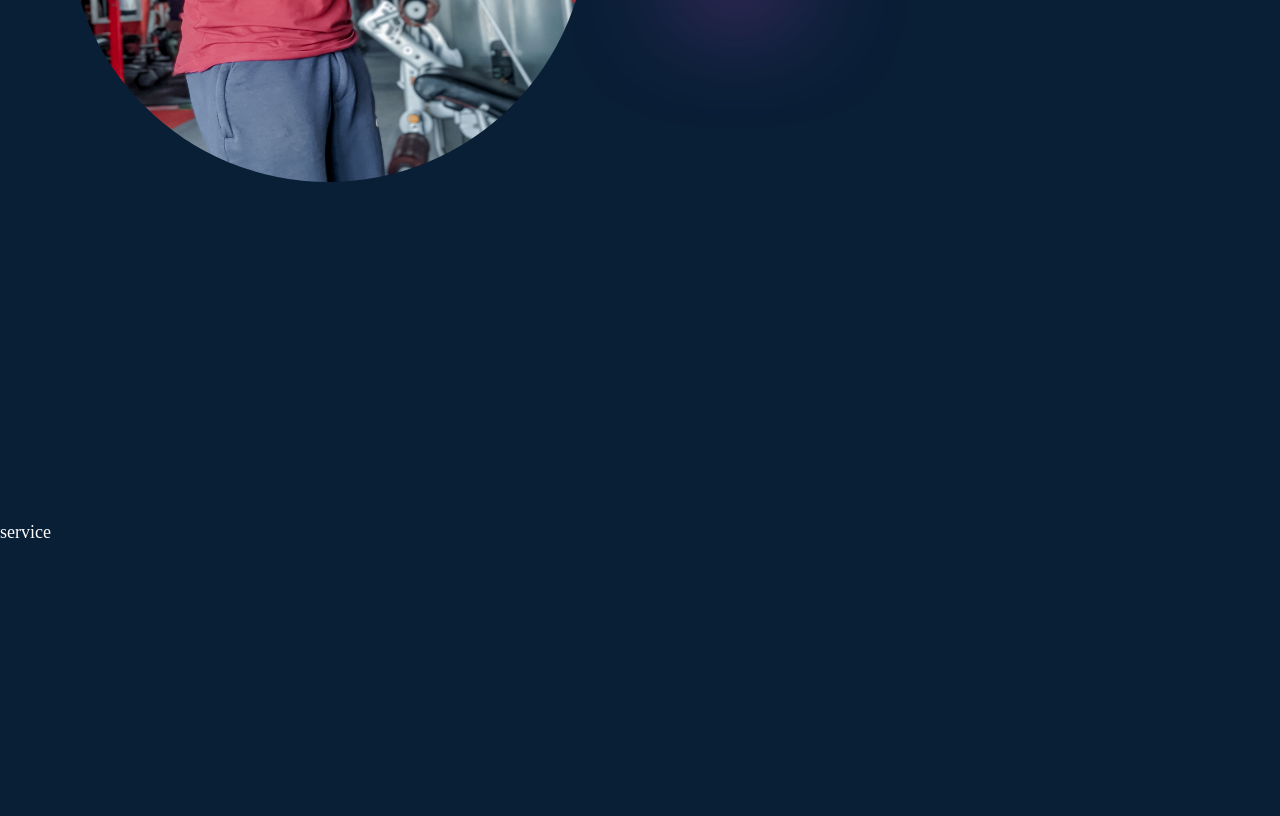
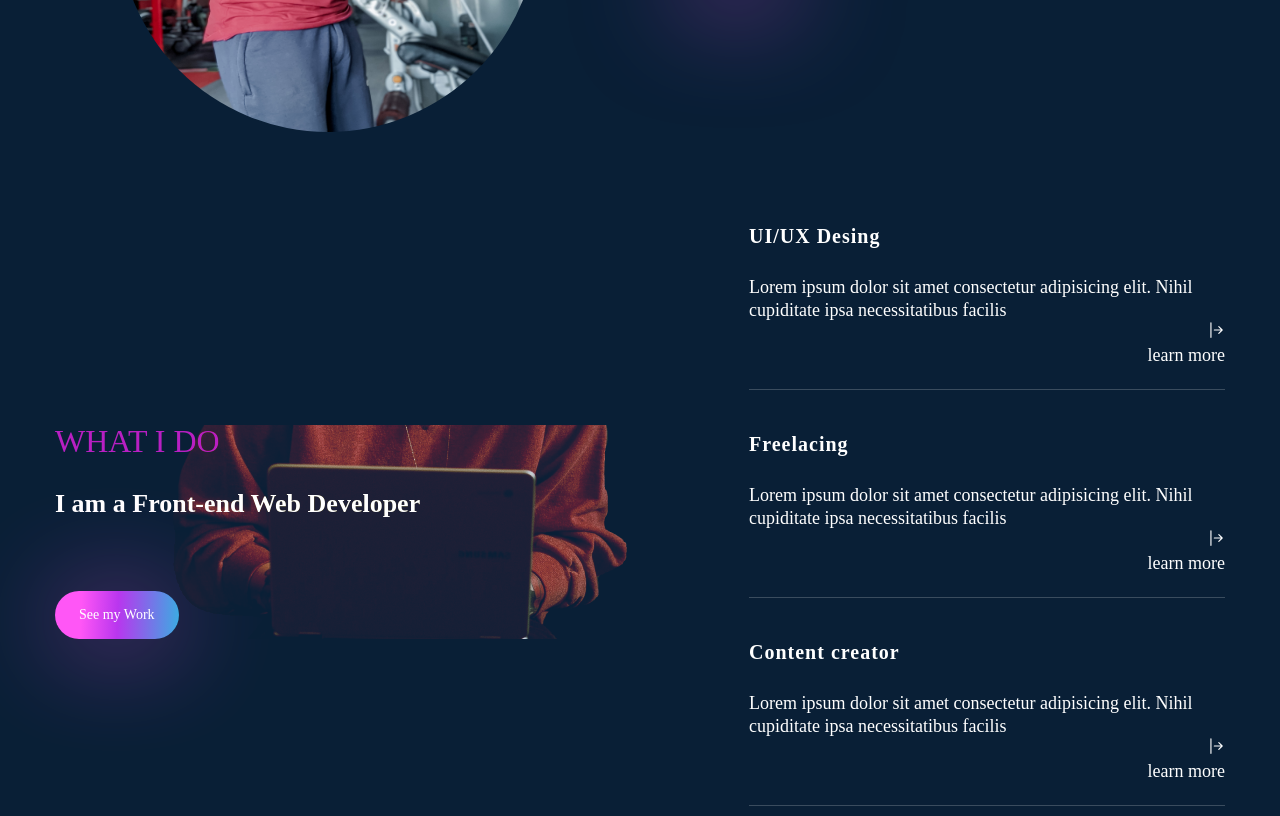
Before and after one commit to mitul200/my-react-protfolio, a React (Vite) app: page / in a window 1280 px wide. Shown: the part 1580-2396 px from the top of the page. Built offline with nearby package versions, Linux system fonts and the light colour scheme.

Commit message:
added service site

```diff
--- a/src/component/About.jsx
+++ b/src/component/About.jsx
@@ -22,7 +22,7 @@ const About = () => {
             className="flex-1 mt-[300px] "
           >
             <img
-              className=" my-auto mx-auto rounded-full h-[600px] w-[520px]"
+              className=" my-auto mx-auto rounded-full h-[500px] w-[420px]"
               src={khaled2}
               alt=""
             />
--- a/src/component/Service.jsx
+++ b/src/component/Service.jsx
@@ -1,8 +1,74 @@
+import { motion } from "framer-motion";
+import { BsArrowBarRight } from "react-icons/bs";
+const service = [
+  {
+    name: "UI/UX Desing",
+    description:
+      "Lorem ipsum dolor sit amet consectetur adipisicing elit. Nihil cupiditate ipsa necessitatibus facilis ",
+    link: "learn more",
+  },
+  {
+    name: "Freelacing",
+    description:
+      "Lorem ipsum dolor sit amet consectetur adipisicing elit. Nihil cupiditate ipsa necessitatibus facilis  ",
+    link: "learn more",
+  },
+  {
+    name: "Content creator",
+    description:
+      "Lorem ipsum dolor sit amet consectetur adipisicing elit. Nihil cupiditate ipsa necessitatibus facilis  ",
+    link: "learn more",
+  },
+];
+// flex flex-col gap-y-10 lg:flex-row   lg:items-center lg:gap-x-20 h-screen lg:gap-y-0
+
 const Service = () => {
   return (
-    <div className="section" id="services">
-      <h1>service</h1>
-    </div>
+    <section className="section h-screen" id="services">
+      <div className="container mx-auto">
+        <div className="flex flex-col lg:flex-row lg:justify-between lg:items-center">
+          <div className=" flex-1 lg:bg-bottom bg-no-repeat lg:bg-services mix-blend-lighten mb-12 lg:mb-0">
+            <h2 className="h2 mb-6 text-accent">What i do</h2>
+            <h3 className="h3 max-w-[455px] mb-16 ">
+              I am a Front-end Web Developer
+            </h3>
+            <button className="btn btn-sm">See my Work</button>
+          </div>
+          <div>
+            {/* services */}
+            <div className="flex-1">
+              {/* service list */}
+              <div>
+                {service.map((service, index) => {
+                  const { name, description, link } = service;
+                  return (
+                    <div
+                      key={index + 1}
+                      className="border-b border-white/20 h-[170px] mb-[38px]"
+                    >
+                      <div className="max-w-[476px]">
+                        <h1 className=" text-[20px] tracking-wider font-primary font-semibold font mb-6">
+                          {name}
+                        </h1>
+                        <p className=" font-secondary leading-tight">
+                          {description}
+                        </p>
+                      </div>
+                      <div className="mb-2 flex flex-col items-end">
+                        <a href="">
+                          <BsArrowBarRight />
+                        </a>
+                        <a href="">{link}</a>
+                      </div>
+                    </div>
+                  );
+                })}
+              </div>
+            </div>
+          </div>
+        </div>
+      </div>
+    </section>
   );
 };
 
```
